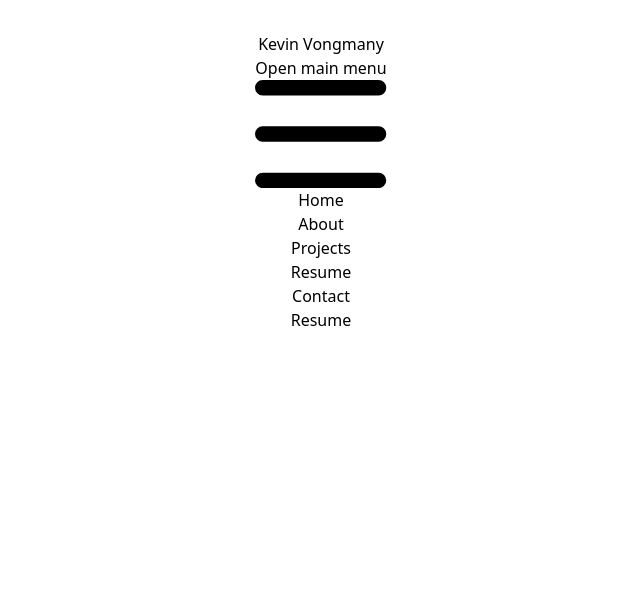
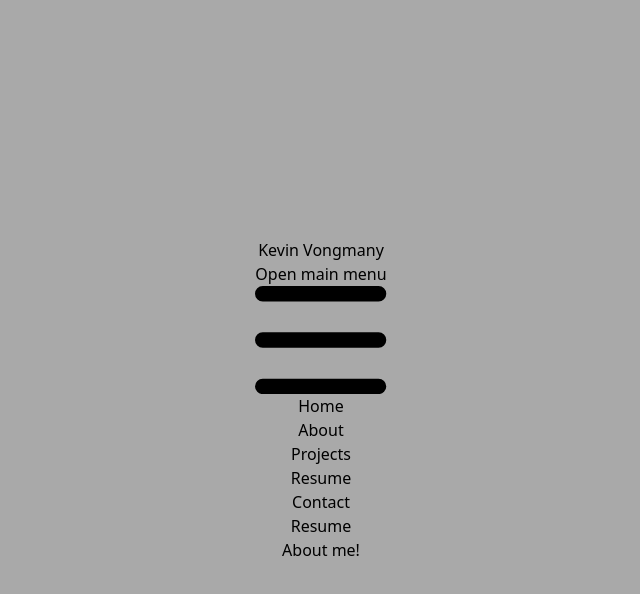
Before and after one commit to kevinvongmany/portfolio, a React (Vite) app: page /resume in a window 1280 px wide. Shown: the top 594 px of the page, without its empty margins (319-959 px from the left). Built offline with nearby package versions, Linux system fonts and the light colour scheme.

Commit message:
Added page and their routes

```diff
--- /dev/null
+++ b/src/components/About.jsx
@@ -0,0 +1,9 @@
+
+export default function About() {
+    return (
+      <div>
+        <h1>About</h1>
+        <p>About me!</p>
+      </div>
+    )
+  }
--- /dev/null
+++ b/src/components/Contact.jsx
@@ -0,0 +1,9 @@
+
+export default function Contact() {
+    return (
+      <div>
+        <h1>Contact</h1>
+        <p>Contact me here</p>
+      </div>
+    )
+  }
--- /dev/null
+++ b/src/components/Projects.jsx
@@ -0,0 +1,9 @@
+
+export default function Projects() {
+    return (
+      <div>
+        <h1>About</h1>
+        <p>About me!</p>
+      </div>
+    )
+  }
--- /dev/null
+++ b/src/components/Resume.jsx
@@ -0,0 +1,9 @@
+
+export default function Resume() {
+    return (
+      <div>
+        <h1>Resume</h1>
+        <p>About me!</p>
+      </div>
+    )
+  }
--- a/src/index.css
+++ b/src/index.css
@@ -1,6 +1,15 @@
 @tailwind base;
 @tailwind components;
 @tailwind utilities;
+
+body {
+  margin: 0;
+  display: flex;
+  place-items: center;
+  min-width: 320px;
+  min-height: 100vh;
+  background-color: darkgray;
+}
 
 /* :root {
   font-family: Inter, system-ui, Avenir, Helvetica, Arial, sans-serif;
@@ -26,13 +35,7 @@ a:hover {
   color: #535bf2;
 }
 
-body {
-  margin: 0;
-  display: flex;
-  place-items: center;
-  min-width: 320px;
-  min-height: 100vh;
-}
+
 
 h1 {
   font-size: 3.2em;
```
Also changed, not shown: src/main.jsx (+8 -4 lines).
